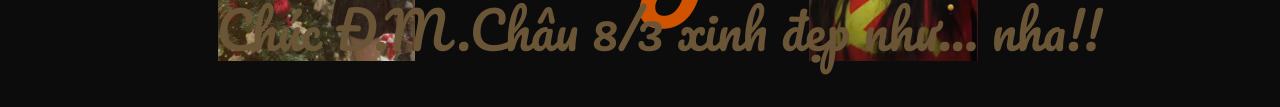
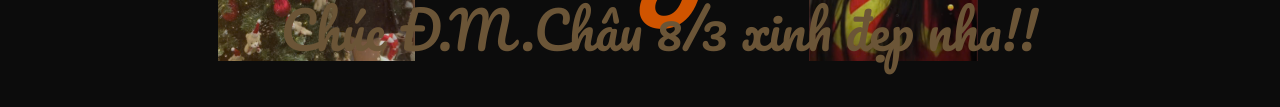
Before and after one commit to Dangdanh611/doanminhchau, a plain HTML site: page index.html in a window 1280 px wide. Shown: the part 444-551 px from the top of the page. Drawn offline with Linux system fonts and the light colour scheme; a web font is replaced by a local one.

Commit message:
Update index.html

```diff
--- a/index.html
+++ b/index.html
@@ -37,7 +37,7 @@ supportsCssVars() || alert("Please view this demo in a modern browser that suppo
 					<span>FuckYOU </span>
 				</h2>
 				<h2 class="content__title no-select">
-					<span class="content__title-sub">Chúc Đ.M.Châu 8/3 xinh đẹp như... nha!!</span>
+					<span class="content__title-sub">Chúc Đ.M.Châu 8/3 xinh đẹp nha!!</span>
 				</h2>
 			</div>
 		</main>
```
